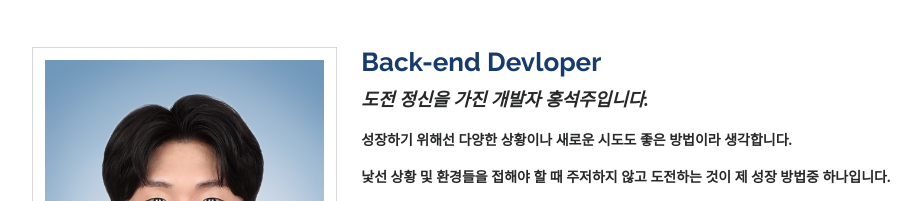
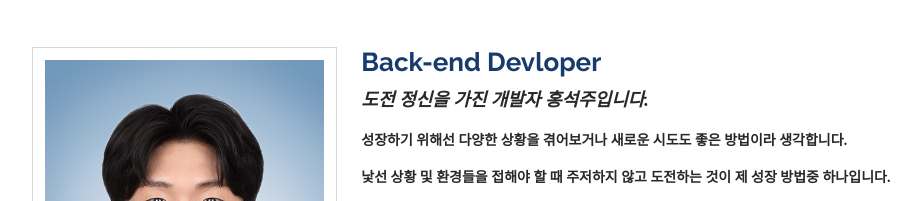
Before and after one commit to qwdfd1/qwdfd1.github.io, a plain HTML site: page index.html in a window 1280 px wide. Shown: the part 921-1122 px from the top of the page, without its empty margins (254-1175 px from the left). Drawn offline with nearby package versions, Linux system fonts and the light colour scheme; a web font is replaced by a local one.

Commit message:
간단 소개 수정

```diff
--- a/index.html
+++ b/index.html
@@ -106,7 +106,7 @@
               도전 정신을 가진 개발자 홍석주입니다.
             </p>
             <div class="mt-3 body">
-              <p>성장하기 위해선 다양한 상황이나 새로운 시도도 좋은 방법이라 생각합니다.</p>
+              <p>성장하기 위해선 다양한 상황을 겪어보거나 새로운 시도도 좋은 방법이라 생각합니다.</p>
               <p>낯선 상황 및 환경들을 접해야 할 때 주저하지 않고 도전하는 것이 제 성장 방법중 하나입니다.</p>
               <p>문제를 맞닥뜨렸을 때 낙담하지 않고 이성적으로 적합한 솔루션을 찾아 도모하며</p>
               <p>더 나은 방향을 찾아 한 단계 성장할 수 있는 개발자가 되기 위해 노력하고 있습니다.</p>
```
